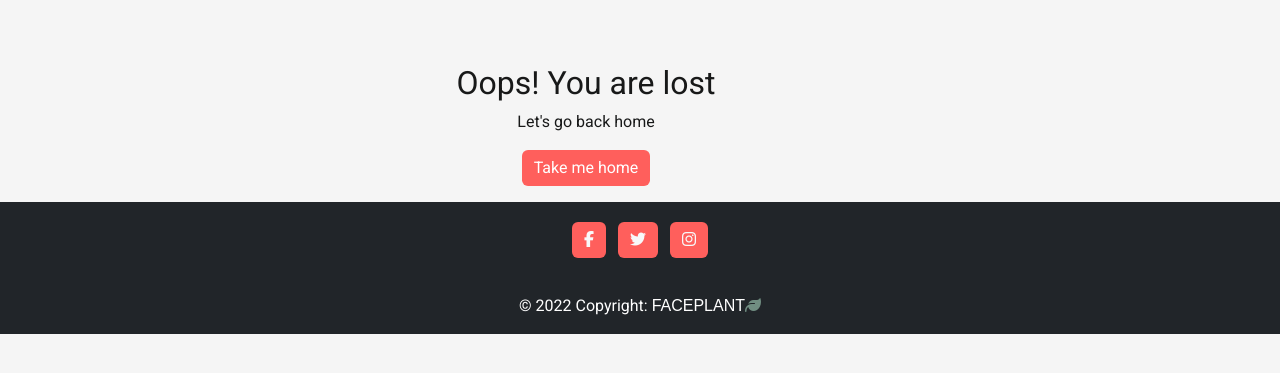
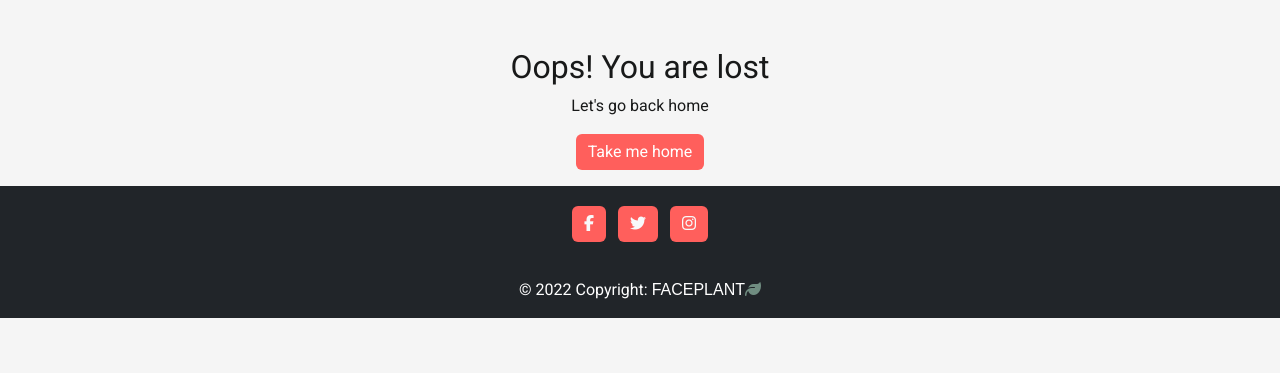
Before and after one commit to pez57/faceplant, a Django app: template templates/404.html in a window 1280 px wide. Shown: the part 74-447 px from the top of the page. Run offline with Django 3.2, Linux system fonts and the light colour scheme; the template is opened without the code that fills it, so the values that code supplies are empty; some libraries are stand-ins or nearby versions; some web fonts are replaced.

Commit message:
Fixed margin display error in 404 and 500 templates

```diff
--- a/templates/404.html
+++ b/templates/404.html
@@ -1,7 +1,7 @@
 {% extends "base.html" %}
 
 {% block content %}
-<div class="container pt-5 text-center m-3">
+<div class="container pt-5 text-center mb-3">
     <h2>Oops! You are lost</h2>
     <p>Let's go back home</p>
     <a href="{% url 'home' %}" class="btn btn-primary">Take me home</a>
--- a/templates/500.html
+++ b/templates/500.html
@@ -1,7 +1,7 @@
 {% extends "base.html" %}
 
 {% block content %}
-<div class="container pt-5 text-center m-3">
+<div class="container pt-5 text-center mb-3">
     <h2>Oops! Something went wrong</h2>
     <p>Let's go back home</p>
     <a href="{% url 'home' %}" class="btn btn-primary">Take me home</a>
```
